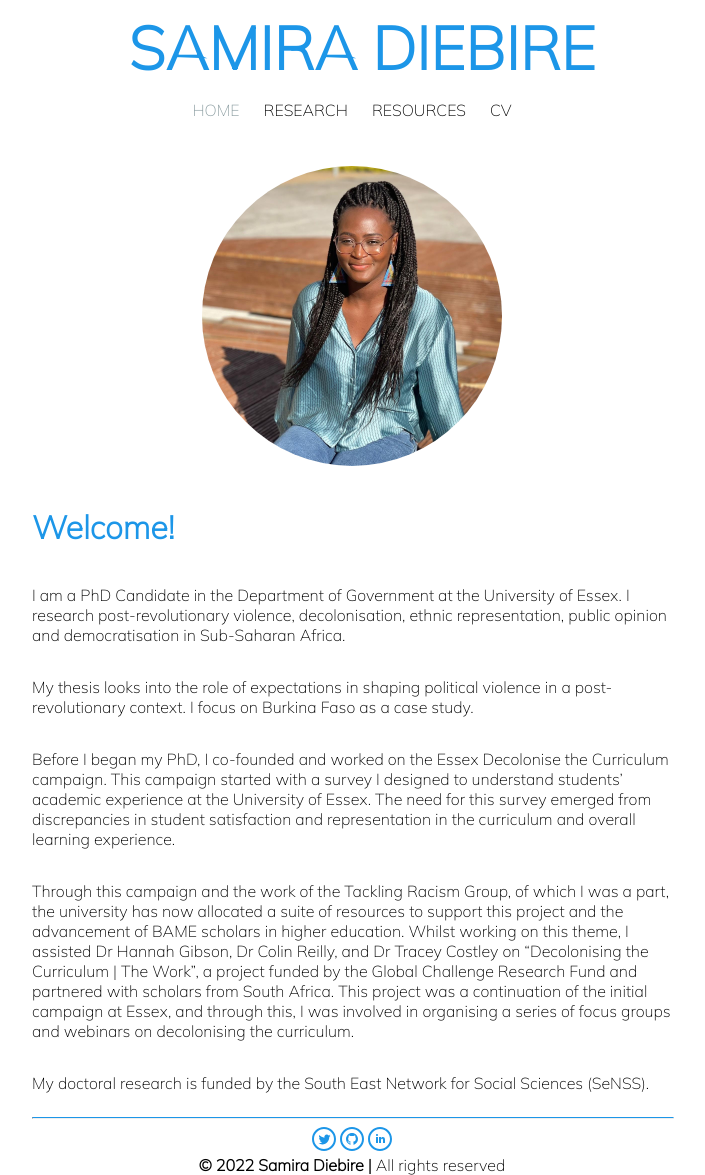
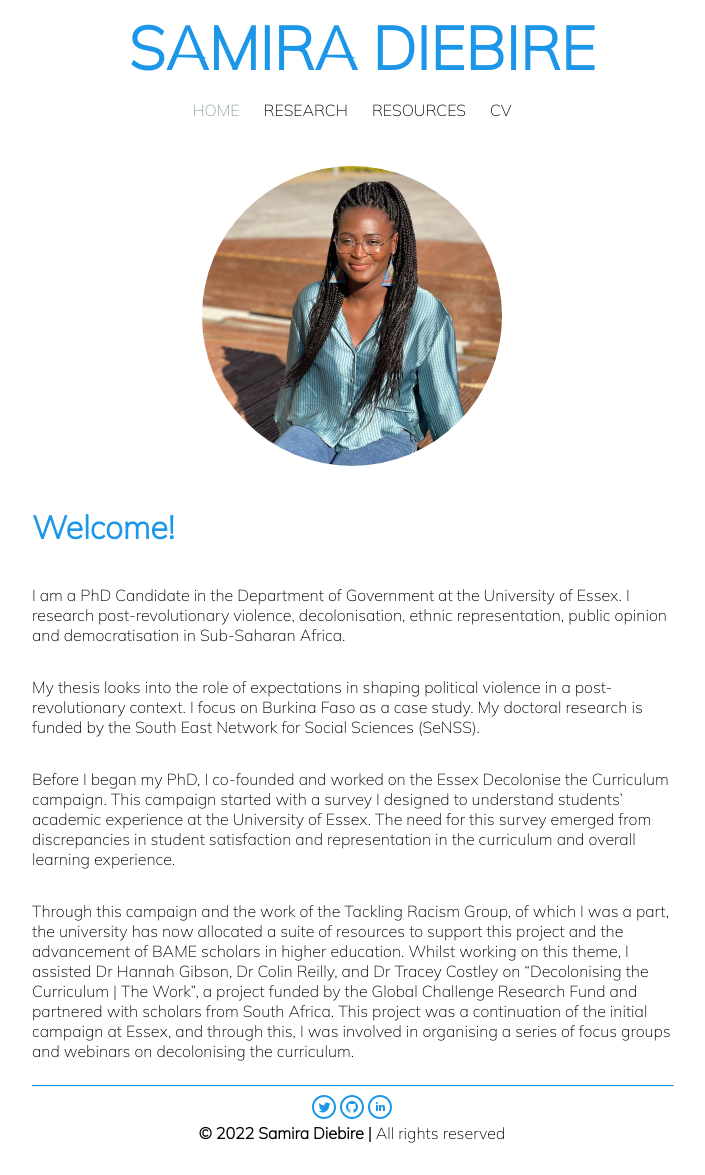
Before and after one commit to samiradiebire/samiradiebire.github.io, a Jekyll site: the page built from index.md, in a window 1280 px wide and 1175 px high. Shown: the whole window, without its empty margins (288-993 px from the left). Built offline with Jekyll 4.4.1, drawn with Linux system fonts in a browser that asks for light colours.

Commit message:
updated home page

```diff
--- a/index.md
+++ b/index.md
@@ -11,10 +11,8 @@ title: Home
 
 I am a PhD Candidate in the Department of Government at the University of Essex. I research post-revolutionary violence, decolonisation, ethnic representation, public opinion and democratisation in Sub-Saharan Africa.
 
-My thesis looks into the role of expectations in shaping political violence in a post-revolutionary context. I focus on Burkina Faso as a case study.
+My thesis looks into the role of expectations in shaping political violence in a post-revolutionary context. I focus on Burkina Faso as a case study. My doctoral research is funded by the South East Network for Social Sciences (SeNSS).
 
 Before I began my PhD, I co-founded and worked on the Essex Decolonise the Curriculum campaign. This campaign started with a survey I designed to understand students' academic experience at the University of Essex. The need for this survey emerged from discrepancies in student satisfaction and representation in the curriculum and overall learning experience.
 
 Through this campaign and the work of the Tackling Racism Group, of which I was a part, the university has now allocated a suite of resources to support this project and the advancement of BAME scholars in higher education. Whilst working on this theme, I assisted Dr Hannah Gibson, Dr Colin Reilly, and Dr Tracey Costley on "Decolonising the Curriculum \| The Work", a project funded by the Global Challenge Research Fund and partnered with scholars from South Africa. This project was a continuation of the initial campaign at Essex, and through this, I was involved in organising a series of focus groups and webinars on decolonising the curriculum.
-
-My doctoral research is funded by the South East Network for Social Sciences (SeNSS).
```
